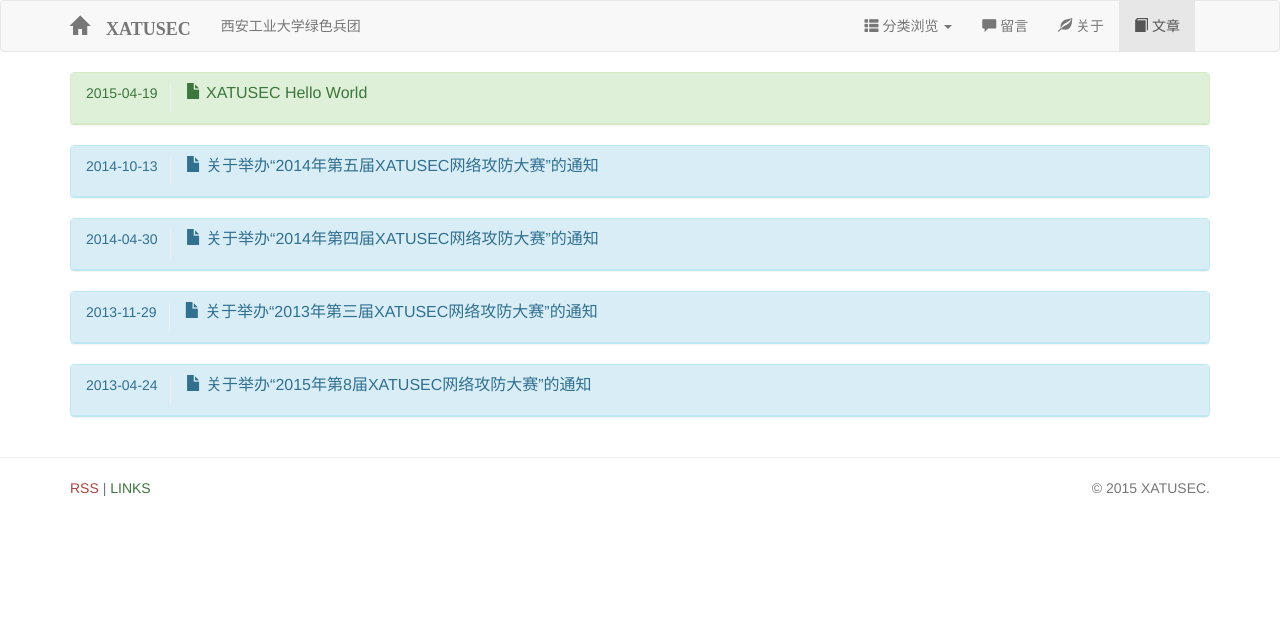
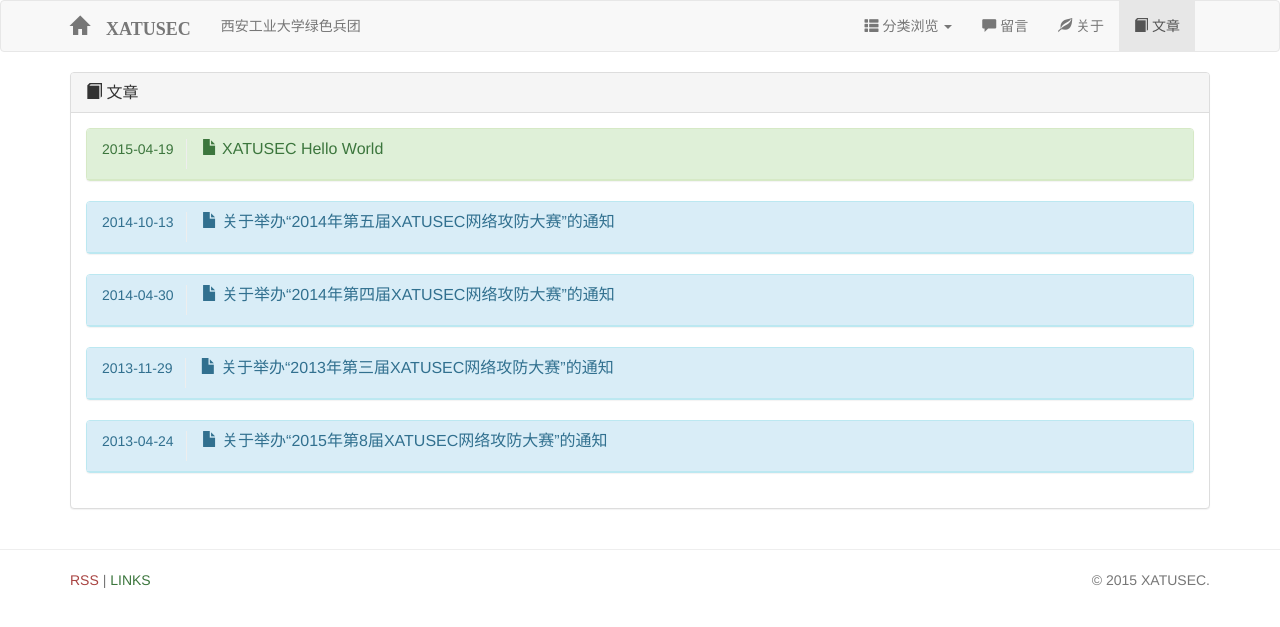
Before and after one commit to xatusec/xatusec.github.io, a Jekyll site: the page built from pages/post.markdown, in a window 1280 px wide. Shown: the top 627 px of the page. Built offline with Jekyll 4.4.1, drawn with Linux system fonts in a browser that asks for light colours.

Commit message:
fix div container bug

```diff
--- a/pages/post.markdown
+++ b/pages/post.markdown
@@ -1,12 +1,12 @@
 ---
-layout: default
+layout: page
 permalink: /post/
 title: 文章
 icon: book
 addNavbar: True
 ---
 <!-- 文章列表 -->
-<div class="container">
+<div>
     <div class="row" id="posts">
         {% for post in site.posts %}
         <div class="col-md-12 col-sm-12 col-xs-12">
```
